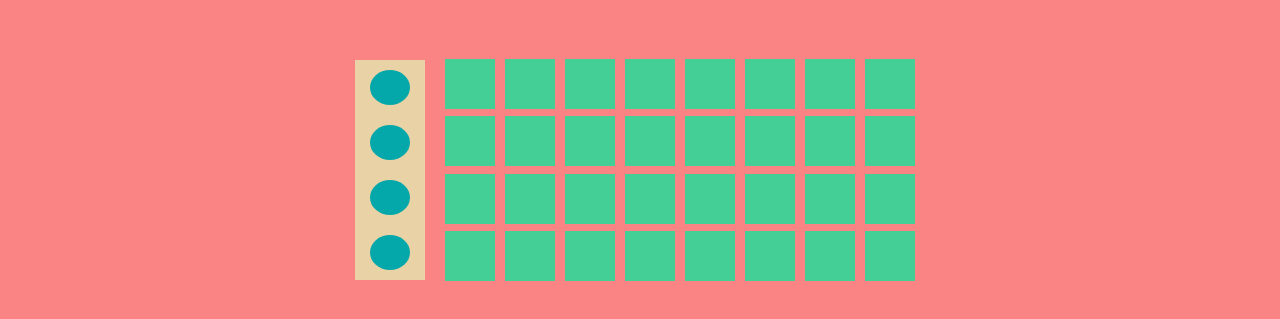
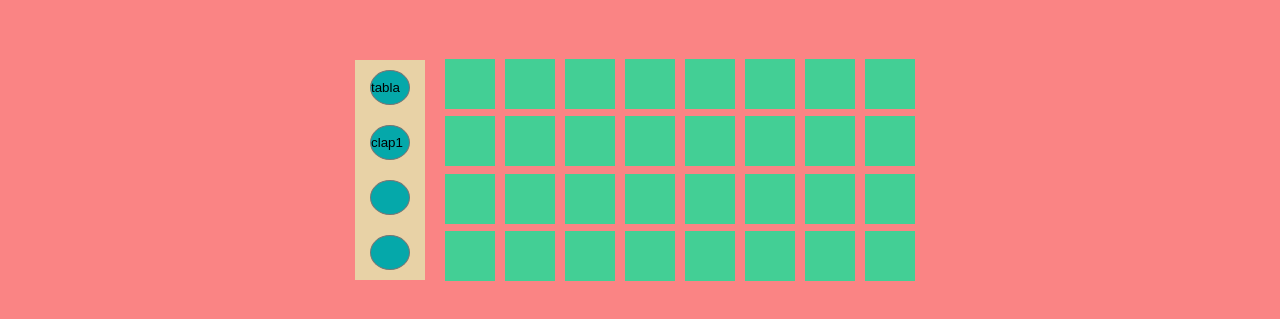
Before and after one commit to Vishakh2012/indBeats, a React (Create React App) app: page /dev in a window 1280 px wide. Shown: the part 245-564 px from the top of the page. Built offline with nearby package versions, Linux system fonts and the light colour scheme.

Commit message:
added select option

```diff
--- a/src/Home.js
+++ b/src/Home.js
@@ -11,10 +11,20 @@ const Home = () => {
     return (
         <div style={{display:'flex' , alignItems:'center', justifyContent: 'center', marginTop: 'calc(50vh - 4rem - 100px)'}}>
         <InstSelBlock>
-        <Inst/>
-        <Inst/>
-        <Inst/>
-        <Inst/>
+        <Inst>
+
+            <option value="tabla">tabla</option>
+            <option value="Mridangam">Mridangam</option>
+            <option value="dholak">dholak</option>
+        </Inst>
+        <Inst>
+            <option value="clap 1">clap1</option>
+            <option value="clap 2">clap2</option>
+            <option value="clap 2">clap3</option>
+        </Inst>
+        <Inst></Inst>
+        <Inst></Inst>
+
         </InstSelBlock>
         <BB/>
         </div>
--- a/src/components/Beatmaker/Beat.js
+++ b/src/components/Beatmaker/Beat.js
@@ -28,13 +28,18 @@ export const InstSelBlock = styled.div`
     width: 70px;
 
 `
-export const Inst = styled(Bt)`
+export const Inst = styled.select`
     border-radius: 50%;
     display: flex;
     background-color: rgba(5, 168, 170, 1);
     margin: 10px;
     height: 40px;
     width: 40px;
+    text-decoration: none;
+  -moz-appearance: none;
+  -webkit-appearance: none;
+
+
 `
 
 export const BL = styled.div`
--- a/src/index.js
+++ b/src/index.js
@@ -2,6 +2,7 @@ import React from 'react';
 import ReactDOM from 'react-dom/client';
 import App from './App';
 import reportWebVitals from './reportWebVitals';
+
 
 const root = ReactDOM.createRoot(document.getElementById('root'));
 root.render(
```
